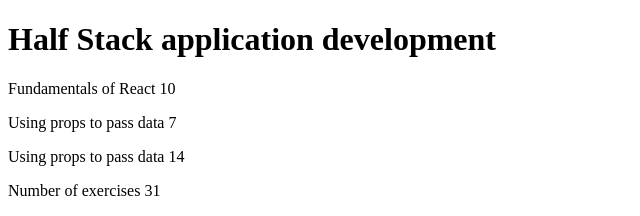
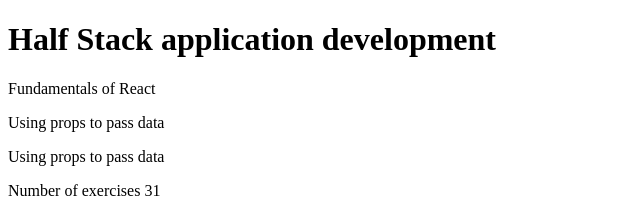
Before and after one commit to CarterJWard/FullStackOpen, a React (Create React App) app in the folder part1/courseinfo/: page / in a window 1280 px wide. Shown: the top 216 px of the page, without its empty margins (0-640 px from the left). Built offline with nearby package versions, Linux system fonts and the light colour scheme.

Commit message:
Refactored course data Changes course variables into objects and refactored components to function

```diff
--- a/part1/courseinfo/src/App.js
+++ b/part1/courseinfo/src/App.js
@@ -1,17 +1,24 @@
 const App = () => {
   const course = 'Half Stack application development'
-  const part1 = 'Fundamentals of React'
-  const exercises1 = 10
-  const part2 = 'Using props to pass data'
-  const exercises2 = 7
-  const part3 = 'State of a component'
-  const exercises3 = 14
+  const part1 = {
+    name: 'Fundamentals of React',
+    exercises: 10
+  }
+  const part2 = {
+    name: 'Using props to pass data',
+    exercises: 7
+  }
+  const part3 = {
+    name: 'State of a component',
+    exercises: 14
+  }
+
 
   return (
     <>
       <Header course={course} />
-      <Content part1={part1} exercises1={exercises1} part2={part2} exercises2={exercises2} part3={part3} exercises3={exercises3} />
-      <Total exercises1={exercises1} exercises2={exercises2} exercises3={exercises3} />
+      <Content part1={part1} part2={part2} part3={part3} />
+      <Total part1={part1.exercises} part2={part2.exercises} part3={part3.exercises} />
     </>
   )
 }
@@ -24,22 +31,22 @@
 const Content = (props) => {
   return (
     <div>
-      <Part name={props.part1} number={props.exercises1} />
-      <Part name={props.part2} number={props.exercises2} />
-      <Part name={props.part2} number={props.exercises3} />
+      <Part course={props.part1} />
+      <Part course={props.part2} />
+      <Part course={props.part2} />
     </div>
   )
 }
 
 const Part = (props) => {
   return (
-    <p>{props.name} {props.number}</p>
+    <p>{props.course.name} {props.course.number}</p>
   )
 }
 
 const Total = (props) => {
   return (
-    <p>Number of exercises {props.exercises1 + props.exercises2 + props.exercises3}</p>
+    <p>Number of exercises {props.part1 + props.part2 + props.part3}</p>
   )
 }
 
```
